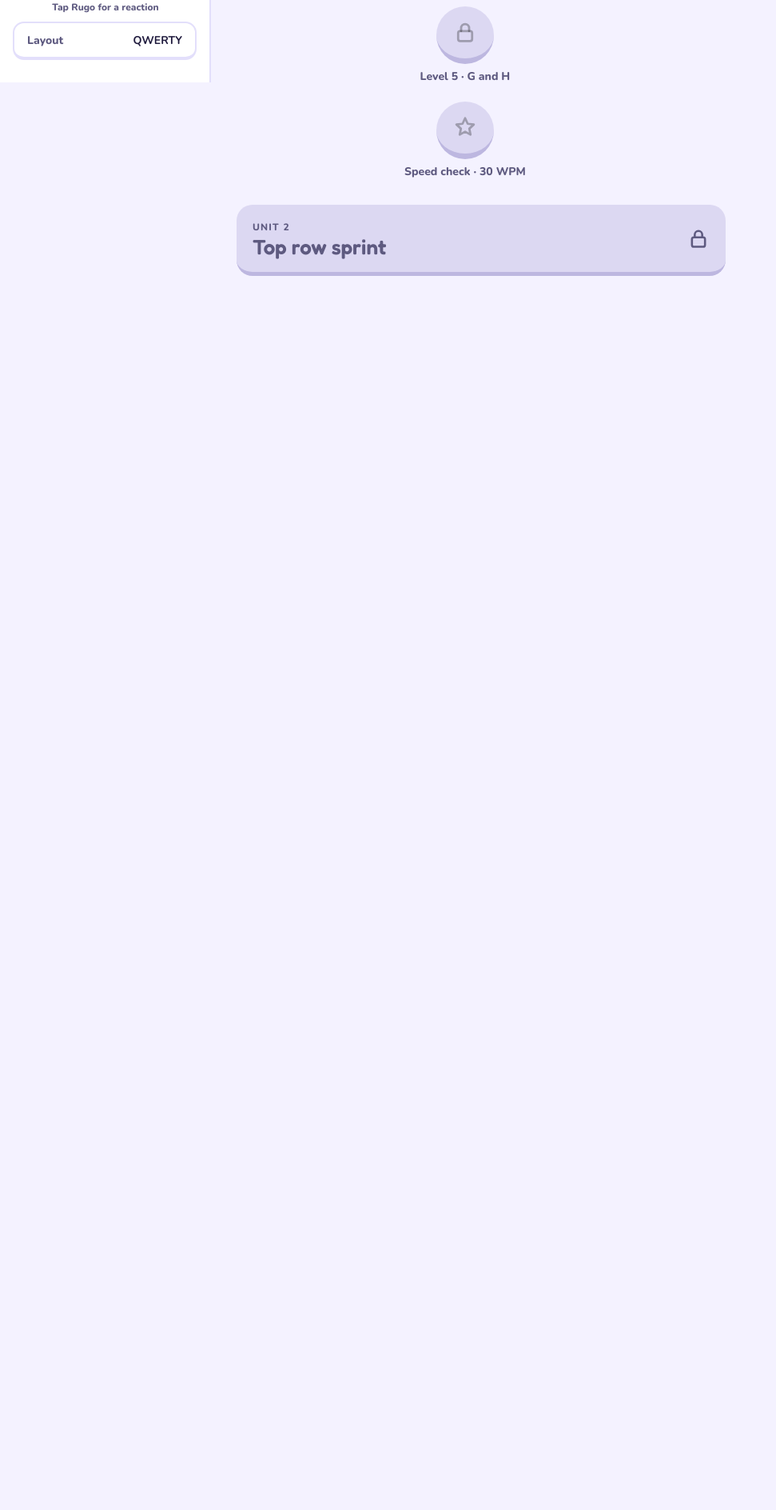
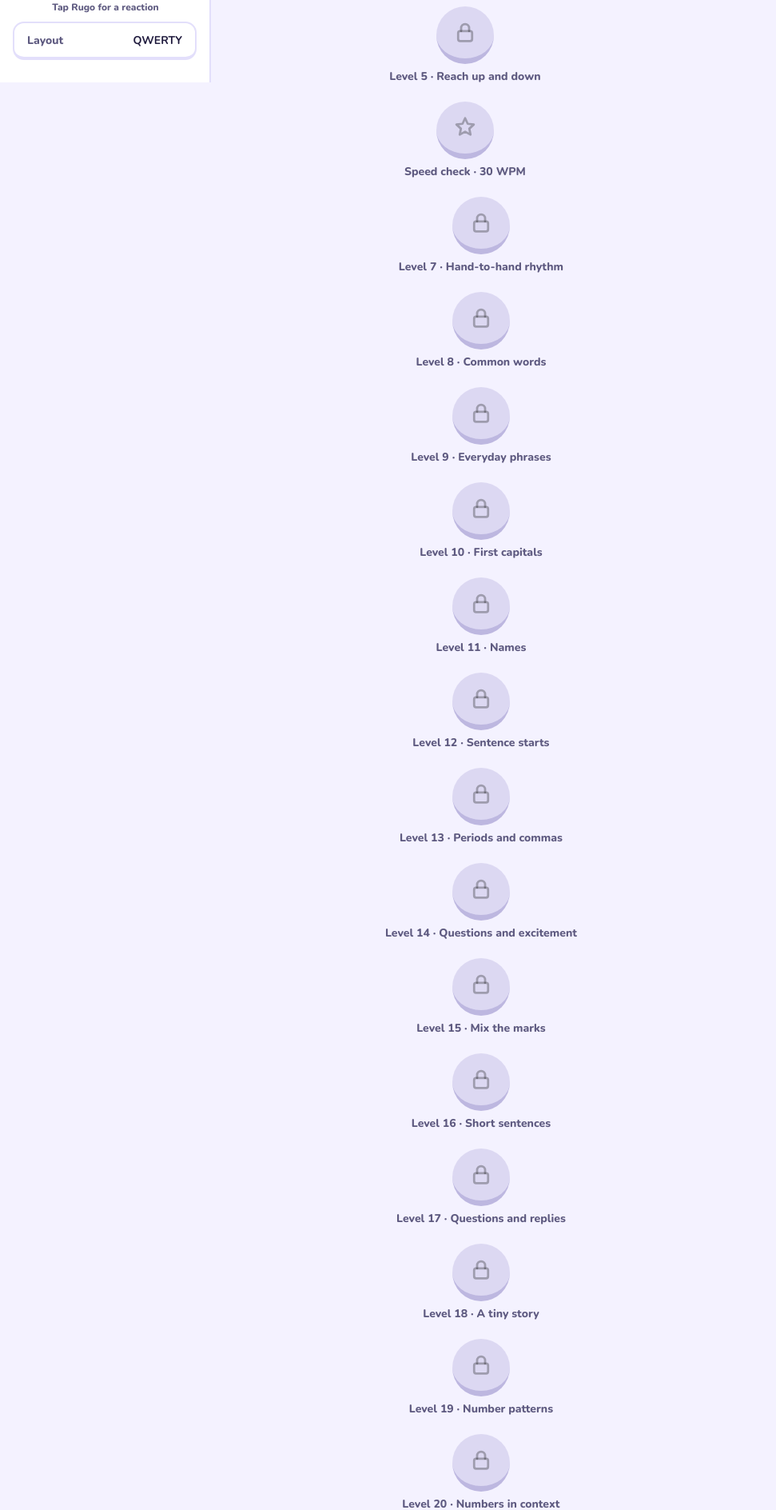
Before and after one commit to Andiewitz/Type-fast, a React (Vite) app in the folder client/app/: page / in a window 1280 px wide. Shown: the part 697-2585 px from the top of the page at 80% size, without its empty margins (0-971 px from the left). Before the commit the page ends 1082 px from the top, so only its background shows below. Built offline with nearby package versions, Linux system fonts and the light colour scheme.

Commit message:
Add thirteen chapter curriculum

```diff
--- a/client/app/src/curriculum.ts
+++ b/client/app/src/curriculum.ts
@@ -1,9 +1,63 @@
-/** Targets and mistake allowances grow with each level, rather than user-selected difficulty. */
-export const lessons = [
-  { name: 'F and J', minWpm: 15, maxMistakes: 5, text: 'fff jjj fjf jfj fj fj jf fj' },
-  { name: 'D and K', minWpm: 16, maxMistakes: 5, text: 'ddd kkk dkd kdk fj dk fd jk' },
-  { name: 'S and L', minWpm: 18, maxMistakes: 4, text: 'sss lll sls lsl fjd kls fls jkl' },
-  { name: 'A and ;', minWpm: 20, maxMistakes: 4, text: 'aaa ;;; asdf jkl; fall ask dad' },
-  { name: 'G and H', minWpm: 22, maxMistakes: 3, text: 'ggg hhh ghg hgh has had glad' },
-  { name: 'Speed check', minWpm: 30, maxMistakes: 3, text: 'a glad lad has a flask; dad has a salad' },
+export type Chapter = { title: string; difficulty: number; caseSensitive: boolean; focus: string; tips: string[]; drills: { name: string; text: string }[] }
+
+/** The order introduces keys, text conventions, and Java syntax one step at a time. */
+export const chapters: Chapter[] = [
+  { title:'Left hand letters', difficulty:1, caseSensitive:false, focus:'Get comfortable reaching with your left hand.', tips:['Rest your left index finger on F.', 'Reach for each key and return to your home row.', 'Capital letters count the same as lowercase in this chapter.'], drills:[
+    {name:'Home row: A to G', text:'aaa sss ddd fff ggg asdf fdsa'},
+    {name:'Reach up and down', text:'qwe rtt zxc vb qaz wsx edc rfv'},
+    {name:'Left-hand words', text:'after grass fast craft trade'} ] },
+  { title:'Right hand letters', difficulty:1, caseSensitive:false, focus:'Find the right-hand home row and reach with control.', tips:['Rest your right index finger on J.', 'Return to J after reaching for nearby letters.', 'Keep your hands relaxed; case does not matter yet.'], drills:[
+    {name:'Home row: H to L', text:'hhh jjj kkk lll hjkl lkjh'},
+    {name:'Reach up and down', text:'yui opn mju iko lpo hnm'},
+    {name:'Right-hand patterns', text:'jump join look moon pony'} ] },
+  { title:'Both hands', difficulty:2, caseSensitive:false, focus:'Bring both hands together for familiar words.', tips:['Start with your index fingers on F and J.', 'Use a thumb for spaces.', 'Build a steady rhythm before chasing speed.'], drills:[
+    {name:'Hand-to-hand rhythm', text:'the quick fox jumps over the lazy dog'},
+    {name:'Common words', text:'the little cat and the happy dog play'},
+    {name:'Everyday phrases', text:'make a small plan and take your time'} ] },
+  { title:'Capitalization', difficulty:3, caseSensitive:true, focus:'Use Shift to make capital letters.', tips:['Capitalization counts from this chapter onward.', 'Hold Shift and type the letter together.', 'Try using the opposite hand for Shift.'], drills:[
+    {name:'First capitals', text:'A B C D E F G H I J K L M N'},
+    {name:'Names', text:'Rugo Mia Alex Jamie Jordan Sam'},
+    {name:'Sentence starts', text:'Hello Rugo Good morning Nice work'} ] },
+  { title:'Punctuation', difficulty:4, caseSensitive:true, focus:'Add periods, commas, exclamation points and question marks.', tips:['The period and comma live near your right hand.', 'Hold Shift for ! and ? on a US keyboard.', 'Type spaces after punctuation where shown.'], drills:[
+    {name:'Periods and commas', text:'red, blue, green. cats, dogs, birds.'},
+    {name:'Questions and excitement', text:'Ready? Yes! Go! Where? Here!'},
+    {name:'Mix the marks', text:'Hi, Rugo! Are you ready? Yes, I am.'} ] },
+  { title:'Sentences', difficulty:5, caseSensitive:true, focus:'Combine capitals, words and punctuation.', tips:['Begin each sentence with a capital letter.', 'Notice the spaces after punctuation.', 'Accuracy first, then build speed.'], drills:[
+    {name:'Short sentences', text:'Rugo runs fast. Mia walks slowly.'},
+    {name:'Questions and replies', text:'Can you see the stars? Yes, I can!'},
+    {name:'A tiny story', text:'The rain stopped, and Rugo smiled. What a lovely day!'} ] },
+  { title:'Number row', difficulty:5, caseSensitive:true, focus:'Reach for the number row and return home.', tips:['Reach upward from your home row.', 'Keep the other fingers relaxed.', 'Numbers count just like letters.'], drills:[
+    {name:'Number patterns', text:'12345 67890 13579 24680'},
+    {name:'Numbers in context', text:'I have 3 books and 12 pencils.'},
+    {name:'Dates and quantities', text:'On day 24, Rugo found 8 shiny stones.'} ] },
+  { title:'Paragraphs and whitespace', difficulty:6, caseSensitive:true, focus:'Practice Enter and Tab as part of your text.', tips:['Press Enter when you see the return symbol.', 'Press Tab when you see the arrow; Shift+Tab still moves focus.', 'Match spaces and punctuation as shown.'], drills:[
+    {name:'New lines', text:'First line.\nSecond line.\nThird line.'},
+    {name:'Indented lines', text:'Title\n\tOne small step.\n\tAnother small step.'},
+    {name:'A short paragraph', text:'Rugo found a trail.\n\tHe followed it home.\nThe sun was setting.'} ] },
+  { title:'Special characters', difficulty:7, caseSensitive:true, focus:'Use Shift and the number row for symbols.', tips:['On a US keyboard, @ # $ and % use Shift.', 'Watch the symbol carefully before typing.', 'Return to the home row after reaching.'], drills:[
+    {name:'Symbol patterns', text:'@ # $ % @ # $ %'},
+    {name:'Symbols in context', text:'Email me @ noon. Save 20% of $50.'},
+    {name:'Mixed symbols', text:'Task #3: save $25 and share @home.'} ] },
+  { title:'Java basics', difficulty:7, caseSensitive:true, focus:'Type simple Java variables and strings.', tips:['Java is case-sensitive.', 'Match semicolons and quotation marks exactly.', 'Spaces are part of the exercise.'], drills:[
+    {name:'Variables', text:'int score = 10;'},
+    {name:'Strings', text:'String name = "Rugo";'},
+    {name:'Print a value', text:'System.out.println(name);'} ] },
+  { title:'Java decisions and arrays', difficulty:8, caseSensitive:true, focus:'Practice the punctuation used in if statements and arrays.', tips:['Match parentheses and braces carefully.', 'Square brackets mark an array.', 'Keep uppercase and lowercase exact.'], drills:[
+    {name:'If statement', text:'if (score > 10) { score = 10; }'},
+    {name:'If and else', text:'if (ready) { go(); } else { wait(); }'},
+    {name:'Arrays', text:'int[] scores = {1, 2, 3};'} ] },
+  { title:'Java classes and methods', difficulty:9, caseSensitive:true, focus:'Type more complete Java structures.', tips:['Braces group the code inside a class or method.', 'Press Enter and Tab where indicated.', 'Notice Java’s capitalization in names.'], drills:[
+    {name:'A class', text:'class Rugo {\n\tint score = 0;\n}'},
+    {name:'A method', text:'void wave() {\n\tSystem.out.println("Hi!");\n}'},
+    {name:'Return a value', text:'int add(int a, int b) {\n\treturn a + b;\n}'} ] },
+  { title:'Mixed mastery', difficulty:9, caseSensitive:true, focus:'Bring every skill together.', tips:['Expect letters, numbers, punctuation and code.', 'Read ahead, then keep a steady rhythm.', 'Take your time with whitespace and symbols.'], drills:[
+    {name:'A message', text:'Hi, Rugo! Meet me @ 3:30. Bring $5.'},
+    {name:'Notes', text:'Plan #2\n\tPack 3 bags.\n\tSave 10% for later.'},
+    {name:'Final challenge', text:'String pet = "Rugo";\nif (score >= 90) {\n\tSystem.out.println(pet);\n}'} ] },
 ]
+
+export const lessons = chapters.flatMap((chapter, chapterIndex) => chapter.drills.map((drill, levelIndex) => ({
+  ...drill, chapterIndex, levelIndex, caseSensitive: chapter.caseSensitive,
+  minWpm: Math.min(30, 12 + chapter.difficulty * 2 + levelIndex),
+  maxMistakes: chapter.difficulty <= 2 ? 5 : chapter.difficulty <= 5 ? 4 : 3,
+})))
```
Also changed, not shown: 1 other file (tests, documents, lock files or other folders).
